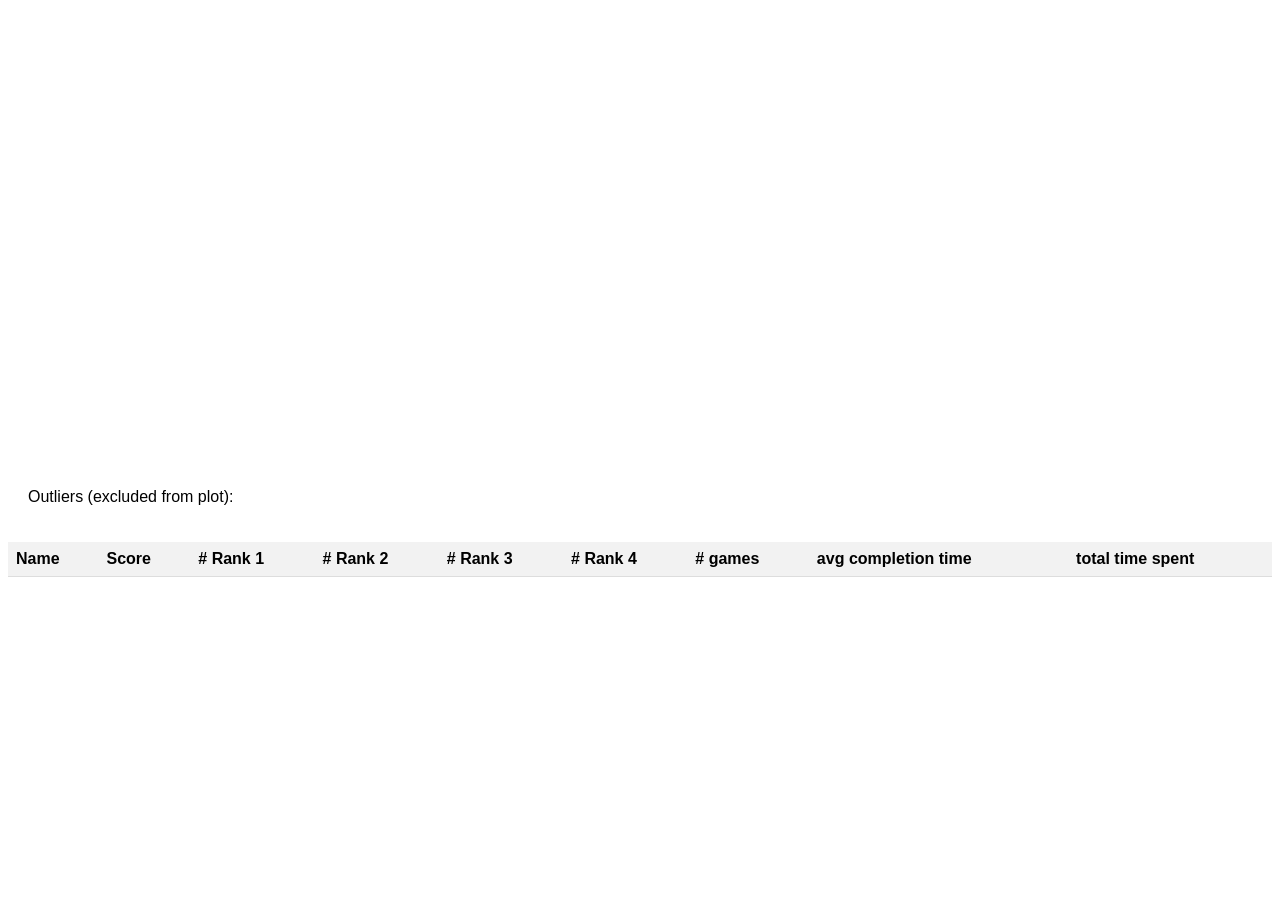
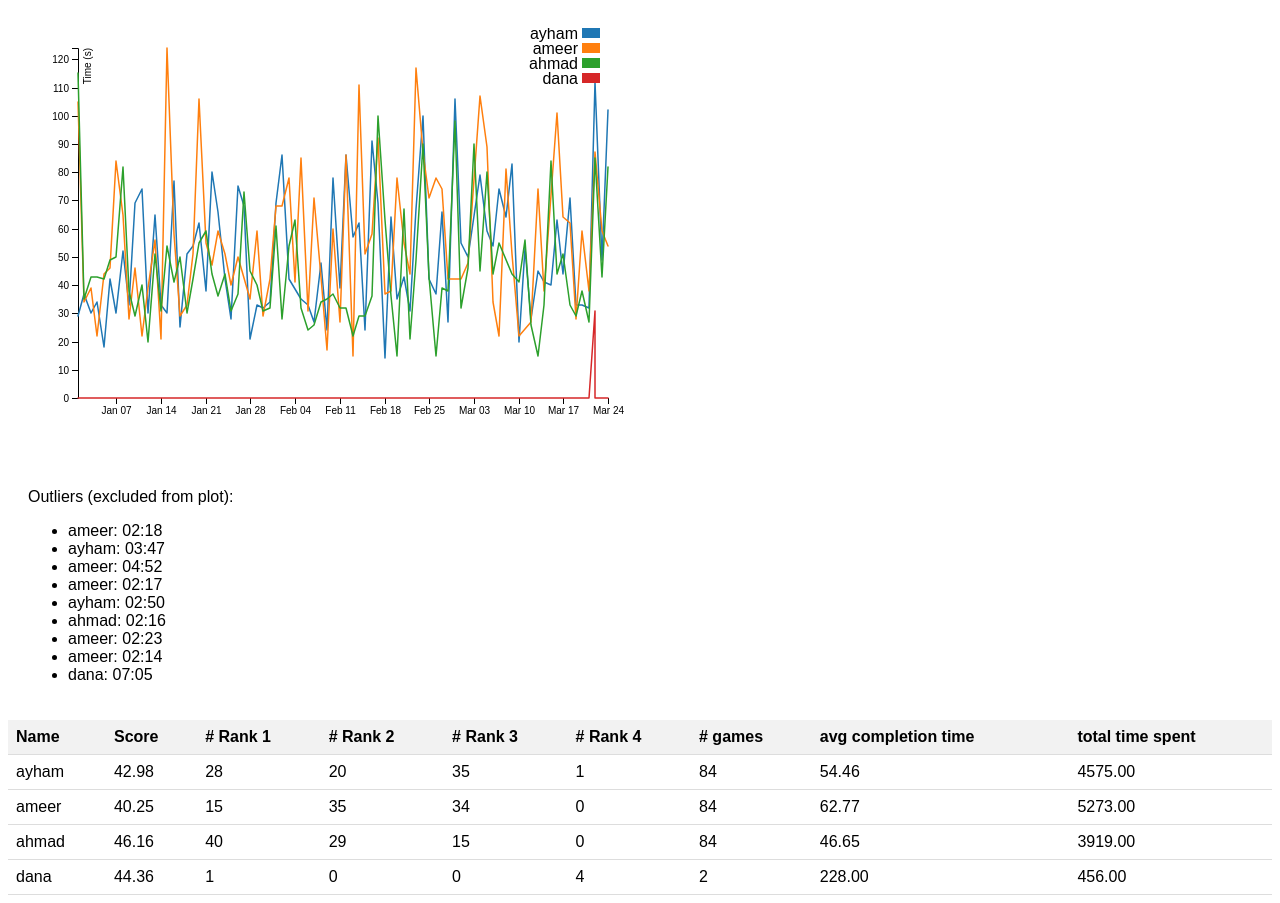
Before and after one commit to alnassera/aalnasser.github.io, a plain HTML site: page index.html in a window 1280 px wide. Before the commit the page ends 800 px from the top, so only its background shows below. Drawn offline with nearby package versions, Linux system fonts and the light colour scheme; no server answers.

Commit message:
gte it off

```diff
--- a/index.html
+++ b/index.html
@@ -68,7 +68,7 @@
         .x(function(d) { return x(d.date); })
         .y(function(d) { return y(d.time_seconds); }); // Use time in seconds for plotting
 
-    d3.csv("http://localhost:8000/leaderboardstats.csv").then(function(data) {
+    d3.csv("data/leaderboardstats.csv").then(function(data) {
         data.forEach(function(d) {
             d.date = parseTime(d.date);
             d.time_seconds = +d.time.split(":").reduce((acc, time) => (60 * acc) + +time);
```
